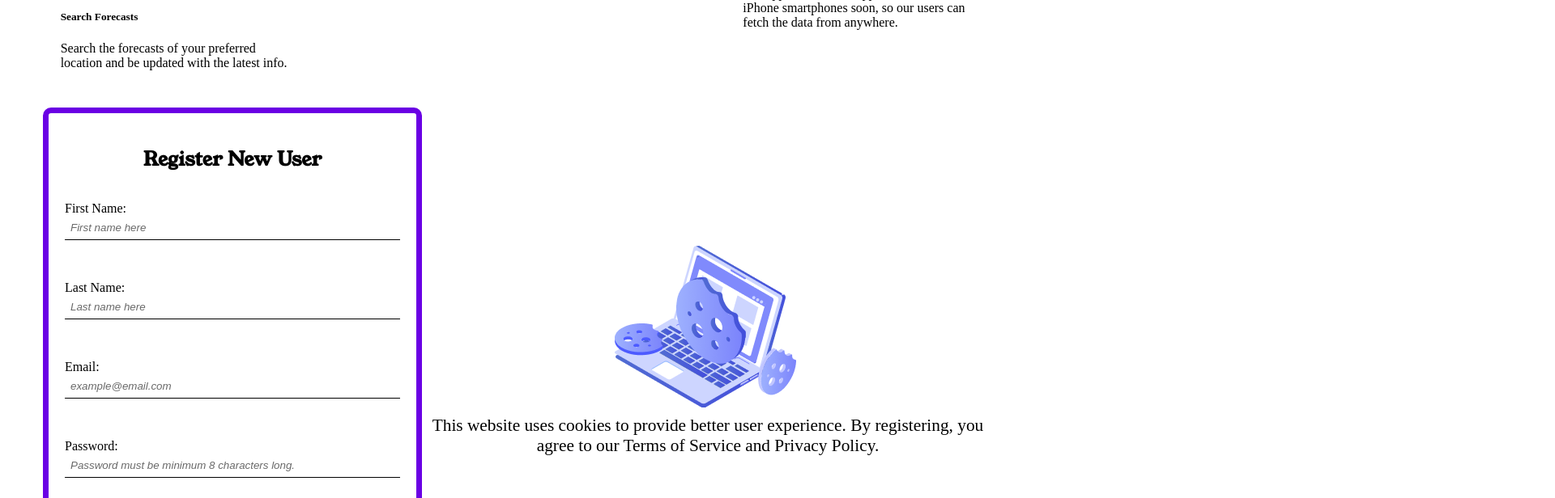
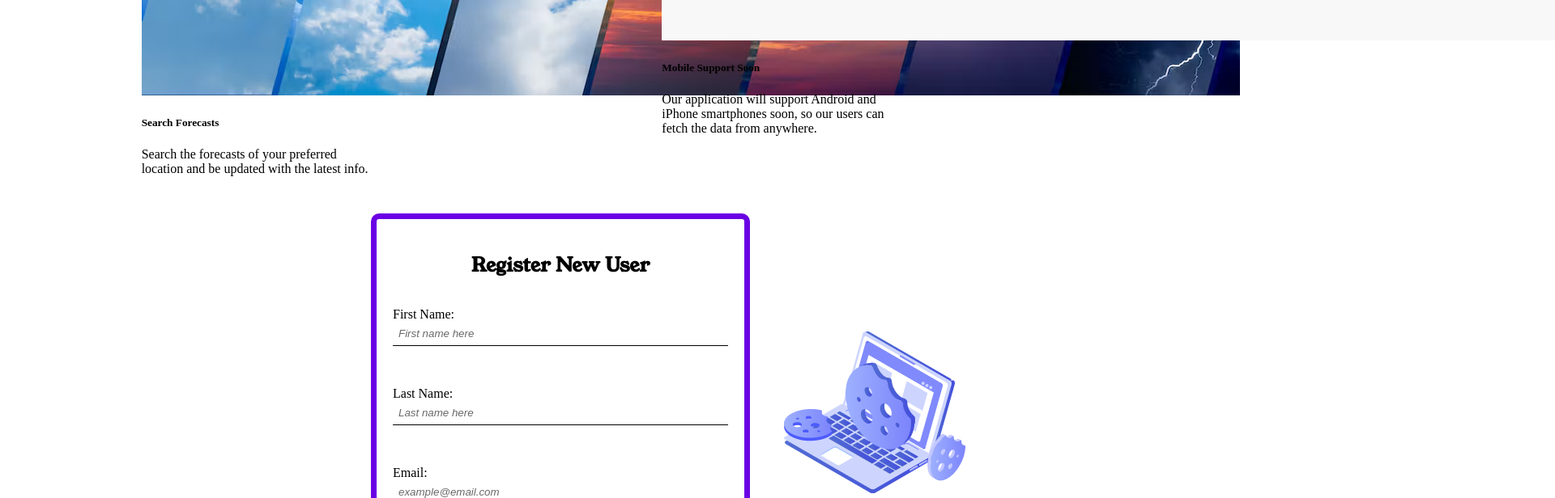
Before and after one commit to ReudyMiguel20/ClimaSync-Weather-Website, an Angular app in the folder FrontEnd/ClimaSync/: page / in a window 1280 px wide. Shown: the part 1720-2336 px from the top of the page at 81% size, 1920 px wide, since content can reach past the window. Built offline with nearby package versions, Linux system fonts and the light colour scheme; some icons are missing.

Commit message:
Hiding content when user log in

```diff
--- a/FrontEnd/ClimaSync/src/app/home/home.component.css
+++ b/FrontEnd/ClimaSync/src/app/home/home.component.css
@@ -2,3 +2,13 @@
   text-align: center;
   padding-bottom: 10px;
 }
+
+.home-content {
+  padding-left: 150px;
+  padding-right: 150px;
+}
+
+/*.register {*/
+/*  padding-left: 300px;*/
+/*  padding-right: 200px;*/
+/*}*/
--- a/FrontEnd/ClimaSync/src/app/home/home.component.html
+++ b/FrontEnd/ClimaSync/src/app/home/home.component.html
@@ -1,3 +1,6 @@
+<div class="home-content">
+
+
 <div *ngIf="userLoggedIn()" class="welcome-message">
   <h2>Welcome back, {{ firstName }}</h2>
 </div>
@@ -13,3 +16,5 @@
 <div id="register">
   <app-user-login></app-user-login>
 </div>
+
+</div>
--- a/FrontEnd/ClimaSync/src/app/nav-bar/nav-bar.component.html
+++ b/FrontEnd/ClimaSync/src/app/nav-bar/nav-bar.component.html
@@ -14,12 +14,16 @@
            <a class="nav-link" href="/">Home <span class="sr-only"></span></a>
          </li>
 
-         <li class="nav-item">
+         <li *ngIf="!userLoggedIn()" class="nav-item">
            <a class="nav-link" (click)="scrollToRegister()">Register</a>
          </li>
 
-         <li class="nav-item">
-           <a class="nav-link" [routerLink]="['/login']">Sign Up</a>
+         <li *ngIf="!userLoggedIn()" class="nav-item">
+           <a  class="nav-link" [routerLink]="['/login']">Sign Up</a>
+         </li>
+
+         <li *ngIf="userLoggedIn()" class="nav-item">
+           <a  class="nav-link" [routerLink]="['/dashboard']">Dashboard</a>
          </li>
 
          <li class="nav-item-last">
@@ -36,10 +40,12 @@
        </form>
      </div>
 
+     <div *ngIf="userLoggedIn()" class="logout-button">
+       <button (click)="logout()" type="button" class="btn btn-danger">Logout</button>
+     </div>
+
    </div>
 
-  <div *ngIf="userLoggedIn()" class="logout-button">
-    <button (click)="logout()" type="button" class="btn btn-danger">Logout</button>
-  </div>
+
 
 </nav>
--- a/FrontEnd/ClimaSync/src/app/user-login/user-login.component.css
+++ b/FrontEnd/ClimaSync/src/app/user-login/user-login.component.css
@@ -2,8 +2,8 @@
   display: flex;
   flex-direction: row;
   justify-content: space-between;
-  padding-left: 45px;
-  padding-right: 45px;
+  padding-left: 300px;
+  padding-right: 150px;
 }
 
 .cookies-advice {
@@ -12,6 +12,13 @@
   justify-content: center;
   align-items: center;
   margin-top: 20px;
+  padding-right: 25px;
+}
+
+.cookies-advice p {
+  font-size: 100pt;
+  text-align: center;
+  margin-bottom: 10px;
 }
 
 
--- a/FrontEnd/ClimaSync/src/app/user-login/user-login.component.html
+++ b/FrontEnd/ClimaSync/src/app/user-login/user-login.component.html
@@ -37,8 +37,7 @@
 
   <div class="cookies-advice">
     <img ngSrc="/assets/cookies.png" alt="Cookies" height="206" width="315">
-    <p>This website uses cookies to provide better user experience. By registering, you agree to our Terms of Service
-      and Privacy Policy.</p>
+    <p>This website uses cookies to provide better user experience. By registering, you agree to our Terms of Service and Privacy Policy.</p>
   </div>
 
 </div>
```
